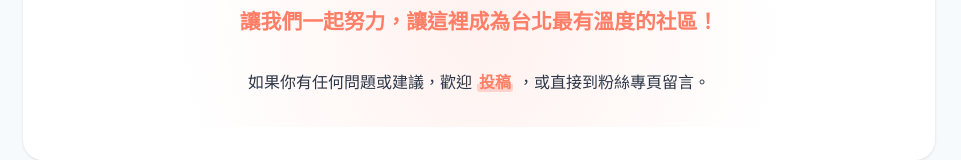
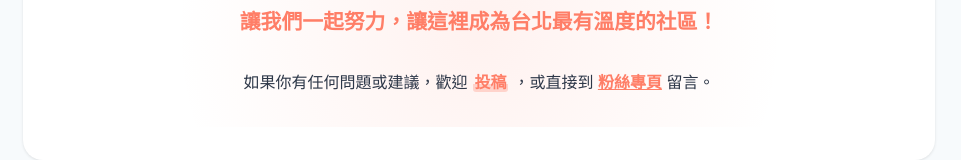
Before and after one commit to elmerlu/XLD2YILiving, a React (Vite) app: page /funding in a window 1280 px wide. Shown: the part 6170-6330 px from the top of the page, without its empty margins (161-1122 px from the left). Built offline with nearby package versions, Linux system fonts and the light colour scheme; the HTML template or start-up script is replaced by a standard one; a web font is replaced by a local one.

Commit message:
feat(funding): add facebook fan page link to cta card

```diff
--- a/src/pages/Funding.jsx
+++ b/src/pages/Funding.jsx
@@ -226,11 +226,16 @@ const Funding = () => {
                         不管你是新住戶、老鄰居，還是對社宅好奇的朋友，都歡迎你：
                     </p>
                     <div className={styles.ctaGrid}>
-                        <div className={styles.ctaCard}>
+                        <a
+                            href="https://www.facebook.com/xinglongph2"
+                            target="_blank"
+                            rel="noopener noreferrer"
+                            className={`${styles.ctaCard} ${styles.ctaCardLink}`}
+                        >
                             <span className={styles.ctaIcon}>📱</span>
                             <p className={styles.ctaTitle}>追蹤粉專</p>
                             <p className={styles.ctaDesc}>掌握最新活動資訊</p>
-                        </div>
+                        </a>
                         <div className={styles.ctaCard}>
                             <span className={styles.ctaIcon}>💬</span>
                             <p className={styles.ctaTitle}>加入群組</p>
@@ -261,7 +266,16 @@ const Funding = () => {
                             >
                                 投稿
                             </a>
-                            {' '}，或直接到粉絲專頁留言。
+                            {' '}，或直接到{' '}
+                            <a
+                                href="https://www.facebook.com/xinglongph2"
+                                target="_blank"
+                                rel="noopener noreferrer"
+                                style={{ color: 'var(--color-primary)', textDecoration: 'underline', fontWeight: '600' }}
+                            >
+                                粉絲專頁
+                            </a>
+                            {' '}留言。
                         </p>
                     </div>
                 </Card>
--- a/src/pages/Funding.module.css
+++ b/src/pages/Funding.module.css
@@ -291,6 +291,13 @@
     border-color: var(--color-primary);
 }
 
+.ctaCardLink {
+    text-decoration: none;
+    color: inherit;
+    cursor: pointer;
+    display: block;
+}
+
 .ctaIcon {
     font-size: 2.5rem;
     display: block;
```
